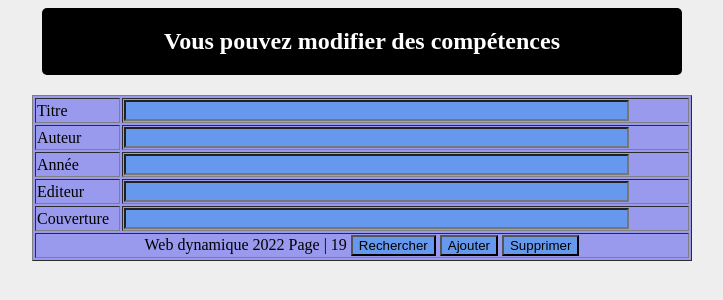
After one commit to laurentdebize-ece/projet-web-dynamique-groupe1_g, a PHP site: page /accueil/accueilprofesseur/competenceprof.html in a window 1280 px wide. The commit adds this page. Shown: the top 300 px of the page, without its empty margins (278-1001 px from the left). Run offline with PHP 8.4, Linux system fonts and the light colour scheme.

Commit message:
pageetud

```diff
--- /dev/null
+++ b/accueil/accueilprofesseur/competenceprof.css
@@ -0,0 +1,20 @@
+body {
+    background-color: #eeeeee;
+    }
+    h2 {
+    text-align: center;
+    color: white;
+    background-color: black;
+    padding: 20px;
+    width: 600px;
+    margin: 0 auto 20px auto;
+    border-radius: 5px;
+    }
+    table {
+    width: 660px;
+    margin: auto;
+    background-color: #9999EE;
+    }
+    input {
+    background-color: #6699EE;
+    }
--- /dev/null
+++ b/accueil/accueilprofesseur/competenceprof.html
@@ -0,0 +1,47 @@
+<!DOCTYPE html>
+<html>
+
+<head>
+    <title>Compétences</title>
+    <meta charset="utf-8">
+    <link rel="stylesheet" type="text/css" href="competenceprof.css">
+</head>
+
+<body>
+    <h2> Vous pouvez modifier des compétences</h2>
+    <form action="competenceprof.php" method="post">
+        <table border="1">
+            <tr>
+                <td size="20">Titre</td>
+                <td><input type="text" name="titre" size="60"></td>
+            </tr>
+            <tr>
+                <td>Auteur</td>
+                <td><input type="text" name="auteur" size="60"></td>
+            </tr>
+            <tr>
+                <td>Année</td>
+                <td><input type="text" name="annee" size="60"></td>
+            </tr>
+            <tr>
+                <td>Editeur</td>
+                <td><input type="text" name="editeur" size="60"></td>
+            </tr>
+            <tr>
+                <td>Couverture</td>
+                <td><input type="text" name="photo" size="60"></td>
+            </tr>
+            <tr>
+                <td colspan="2" align="center">
+                    Web dynamique 2022
+                    Page | 19
+                    <input type="submit" name="button1" value="Rechercher">
+                    <input type="submit" name="button2" value="Ajouter">
+                    <input type="submit" name="button3" value="Supprimer">
+                </td>
+            </tr>
+        </table>
+    </form>
+</body>
+
+</html>
--- a/accueil/accueilprofesseur/pageaccueilprof.html
+++ b/accueil/accueilprofesseur/pageaccueilprof.html
@@ -13,7 +13,7 @@
 
       <div class="flex-container">
         <div><a href="#">Accueil</a></div>
-        <div><a href="#">Compétences</a></div>
+        <div><a href="../competenceprof.html"></a></div>
         <div><a href="#">Validation d'auto évaluation</a></div>
 
       </div>
```
Also changed, not shown: accueil/accueiletudiant/pageaccueiletudiant.php (+4 -4 lines), accueil/accueilprofesseur/competenceprof.php (added).
